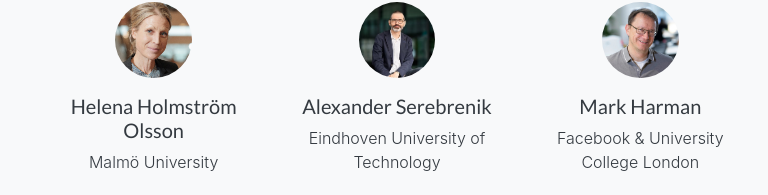
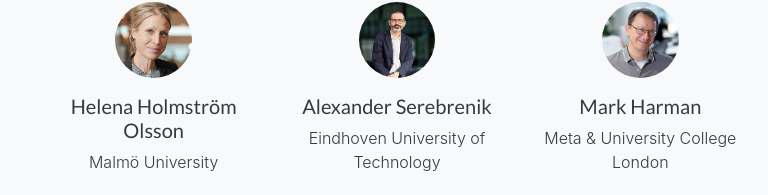
Before and after one commit to SeSaLabUnisa/ISSSE-2023, a website with bundled scripts: page index.html in a window 1280 px wide. Shown: the part 1776-1971 px from the top of the page, without its empty margins (243-1011 px from the left). Built offline with nearby package versions, Linux system fonts and the light colour scheme.

Commit message:
Update index.html

```diff
--- a/index.html
+++ b/index.html
@@ -209,7 +209,7 @@
               <a href="https://research.facebook.com/people/harman-mark/" target="_blank" class="text-dark">
                 <h5>Mark Harman</h5>
                 <p class="font-weight-light mb-0">
-                  Facebook & University College London
+                  Meta & University College London
                 </p>
               </a>
               <!--
```
